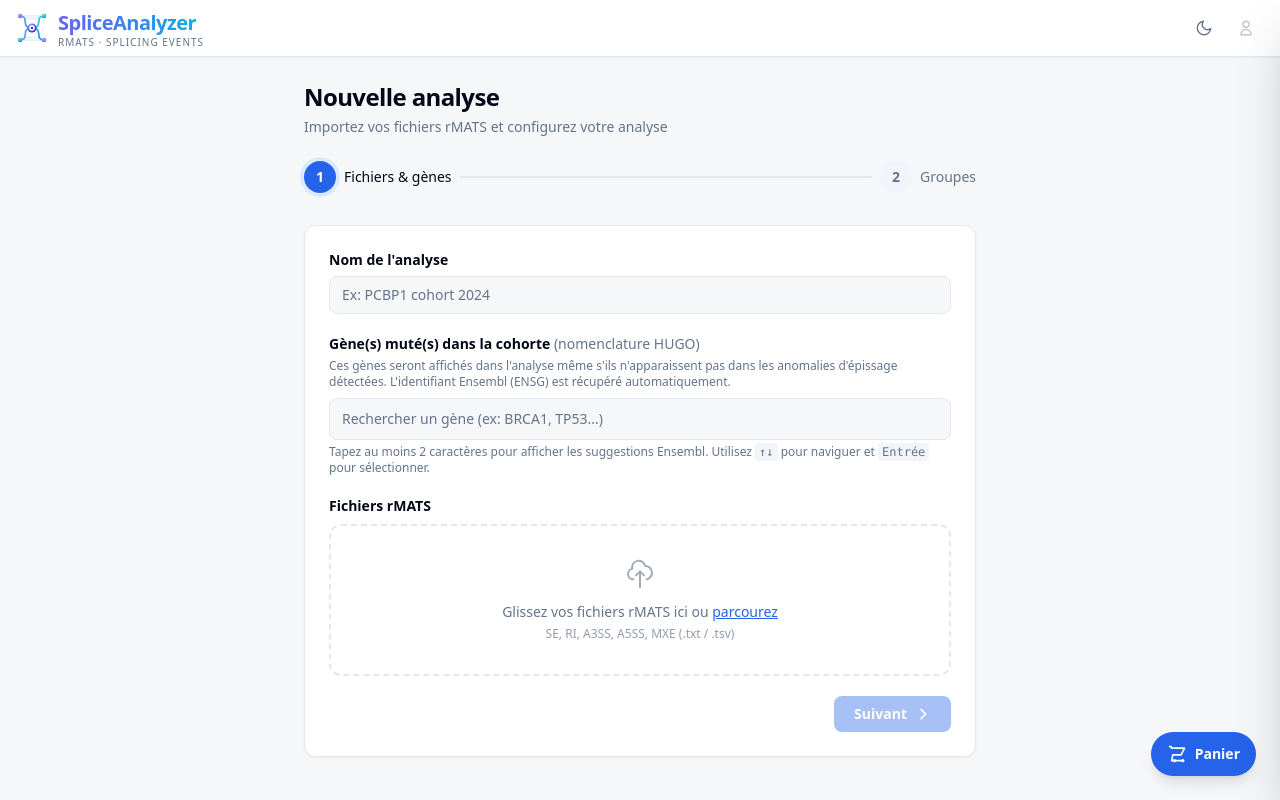
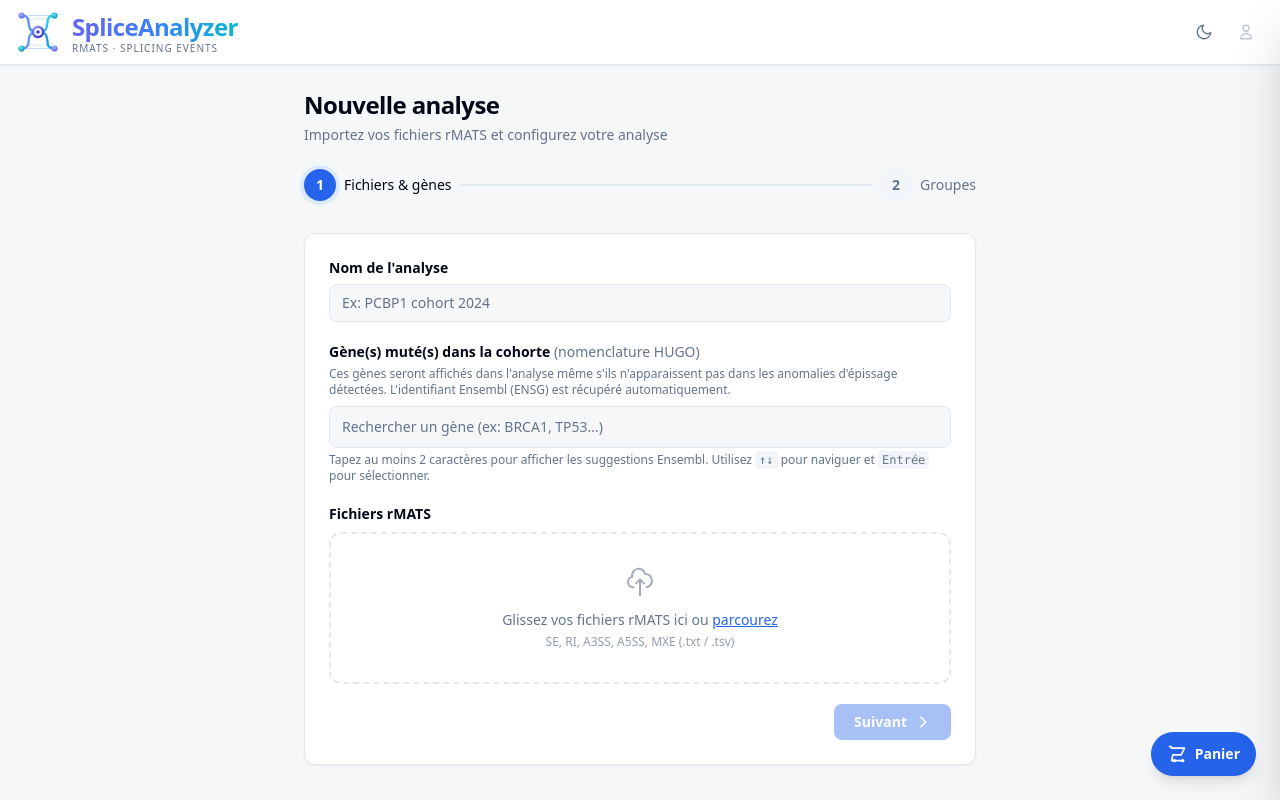
Before and after one commit to wallideb/SpliceAnalyzer, a Next.js app in the folder rmats-viz/frontend/: page /analyses/new in a window 1280 px wide. Built offline with nearby package versions, Linux system fonts and the light colour scheme.

Commit message:
style: enlarge logo and header in AppHeader
- Logo: w-8 h-8 → w-11 h-11 (32px → 44px)
- Header height: h-14 → h-16 (56px → 64px)
- Title: text-xl → text-2xl
- Gap: gap-2.5 → gap-3

https://claude.ai/code/session_016iR1fG4m2HNBffC9SmZ3iz

```diff
--- a/rmats-viz/frontend/src/components/layout/AppHeader.tsx
+++ b/rmats-viz/frontend/src/components/layout/AppHeader.tsx
@@ -7,19 +7,19 @@ export function AppHeader() {
 
   return (
     <header className="border-b bg-card text-card-foreground shadow-sm sticky top-0 z-30 transition-colors duration-200">
-      <div className="max-w-7xl mx-auto px-4 py-0 flex items-center justify-between h-14">
+      <div className="max-w-7xl mx-auto px-4 py-0 flex items-center justify-between h-16">
 
         {/* ── Logo + Titre ── */}
-        <Link href="/analyses" className="flex items-center gap-2.5 group">
+        <Link href="/analyses" className="flex items-center gap-3 group">
           {/* Logo SVG (public/logo.svg) */}
           <img
             src="/logo.svg"
             alt="SpliceAnalyzer logo"
-            className="w-8 h-8 shrink-0"
+            className="w-11 h-11 shrink-0"
             draggable={false}
           />
           <div className="leading-tight">
-            <span className="block text-xl font-extrabold tracking-tight bg-gradient-to-r from-indigo-500 via-blue-500 to-cyan-500 dark:from-indigo-400 dark:via-blue-400 dark:to-cyan-300 bg-clip-text text-transparent">
+            <span className="block text-2xl font-extrabold tracking-tight bg-gradient-to-r from-indigo-500 via-blue-500 to-cyan-500 dark:from-indigo-400 dark:via-blue-400 dark:to-cyan-300 bg-clip-text text-transparent">
               SpliceAnalyzer
             </span>
             <span className="block text-[10px] text-muted-foreground font-medium tracking-widest uppercase leading-none">
```
